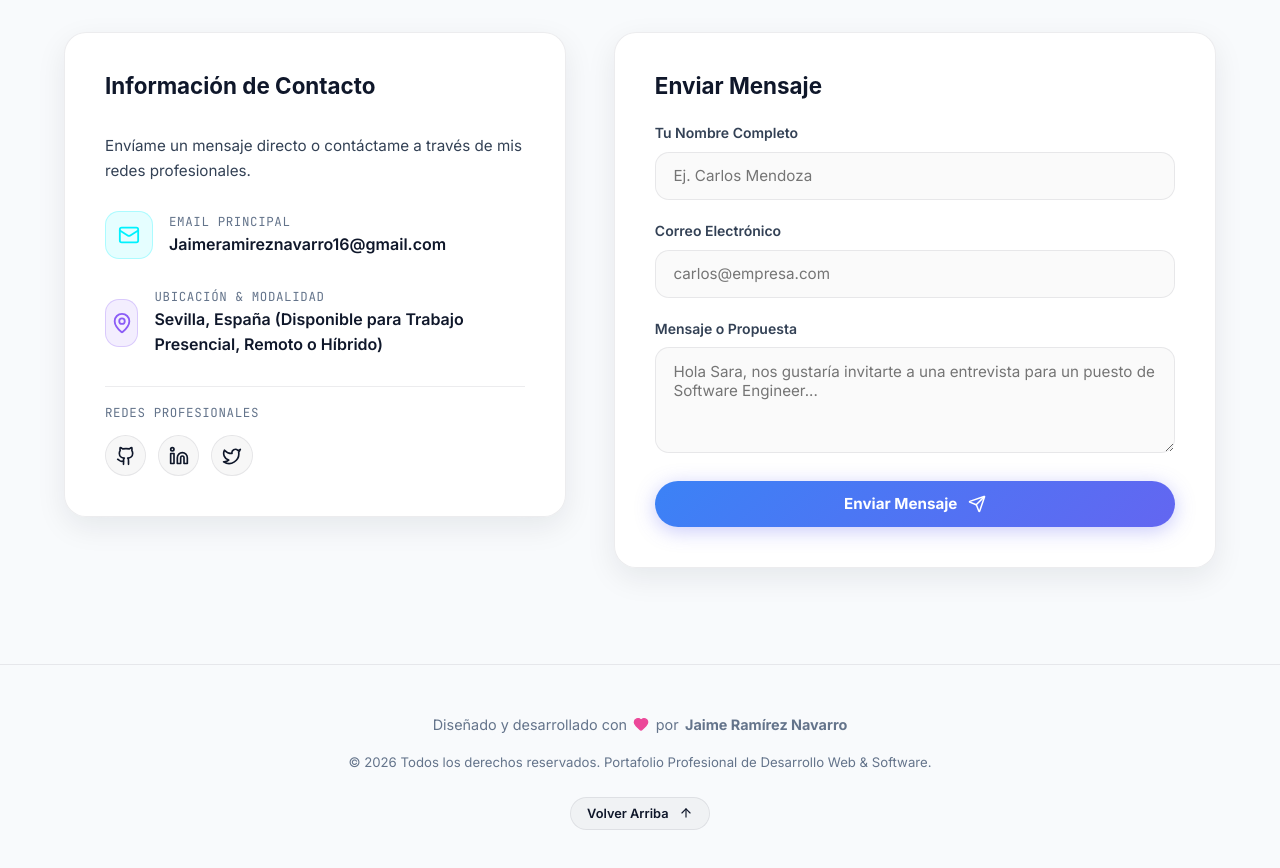
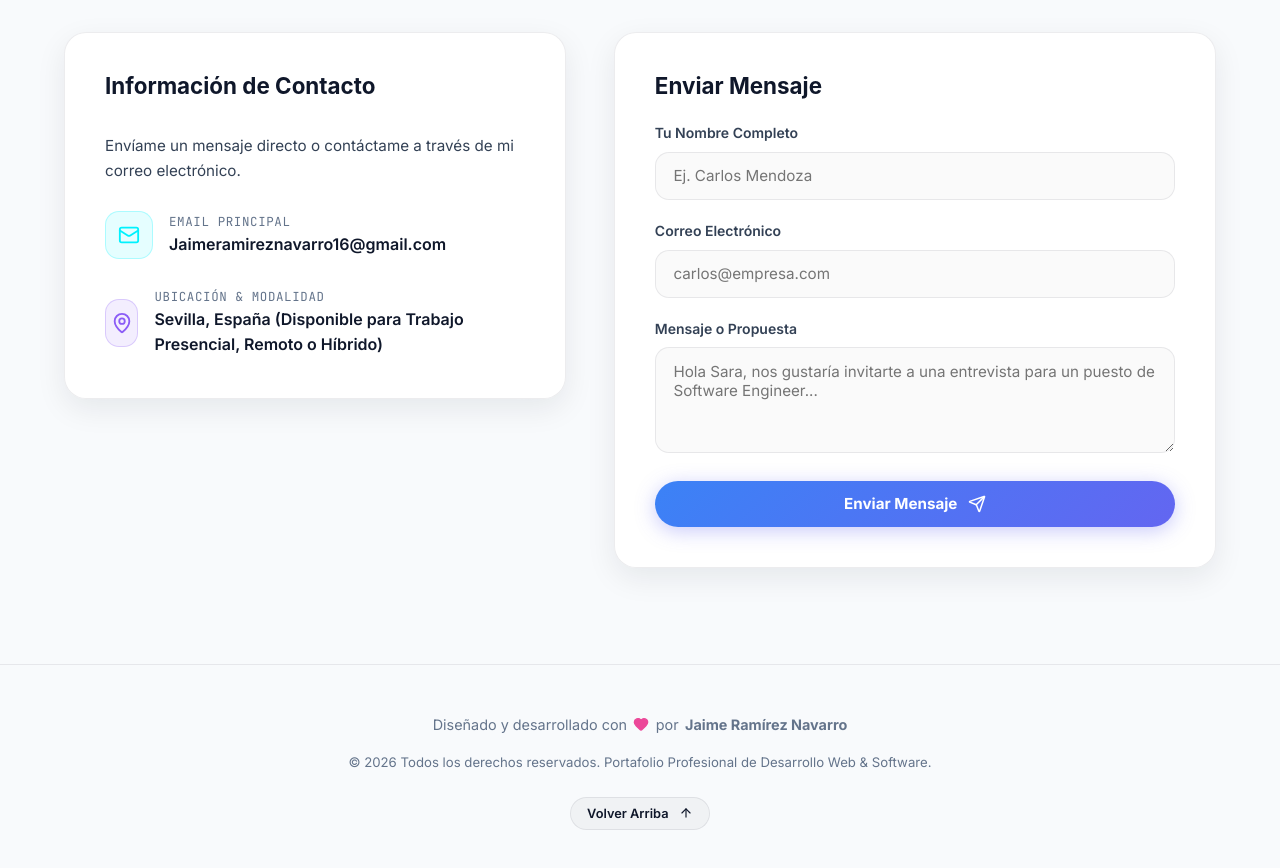
Before and after one commit to JaimeRamirezNavarro/Portfolio, a React (Vite) app: page / in a window 1280 px wide. Shown: the part 7360-8228 px from the top of the page. Built offline with nearby package versions, Linux system fonts and the light colour scheme.

Commit message:
Remove Redes Profesionales block from contact section

```diff
--- a/src/components/Contact.jsx
+++ b/src/components/Contact.jsx
@@ -36,7 +36,7 @@ export default function Contact() {
         <div className="glass-card contact-info-card">
           <h3 style={{ fontSize: '1.4rem', marginBottom: '0.5rem' }}>Información de Contacto</h3>
           <p style={{ color: 'var(--text-secondary)', fontSize: '0.95rem' }}>
-            Envíame un mensaje directo o contáctame a través de mis redes profesionales.
+            Envíame un mensaje directo o contáctame a través de mi correo electrónico.
           </p>
 
           <div className="contact-item">
@@ -56,21 +56,6 @@ export default function Contact() {
             <div>
               <div className="contact-label">Ubicación & Modalidad</div>
               <div className="contact-value">{personalInfo.location}</div>
-            </div>
-          </div>
-
-          <div style={{ paddingTop: '1rem', borderTop: '1px solid var(--border-color)' }}>
-            <div className="contact-label" style={{ marginBottom: '0.75rem' }}>Redes Profesionales</div>
-            <div style={{ display: 'flex', gap: '0.75rem' }}>
-              <a href={personalInfo.github} target="_blank" rel="noreferrer" className="btn-secondary" style={{ padding: '0.6rem', borderRadius: '50%' }}>
-                <GithubIcon size={20} />
-              </a>
-              <a href={personalInfo.linkedin} target="_blank" rel="noreferrer" className="btn-secondary" style={{ padding: '0.6rem', borderRadius: '50%' }}>
-                <LinkedinIcon size={20} />
-              </a>
-              <a href={personalInfo.twitter} target="_blank" rel="noreferrer" className="btn-secondary" style={{ padding: '0.6rem', borderRadius: '50%' }}>
-                <TwitterIcon size={20} />
-              </a>
             </div>
           </div>
         </div>
```
